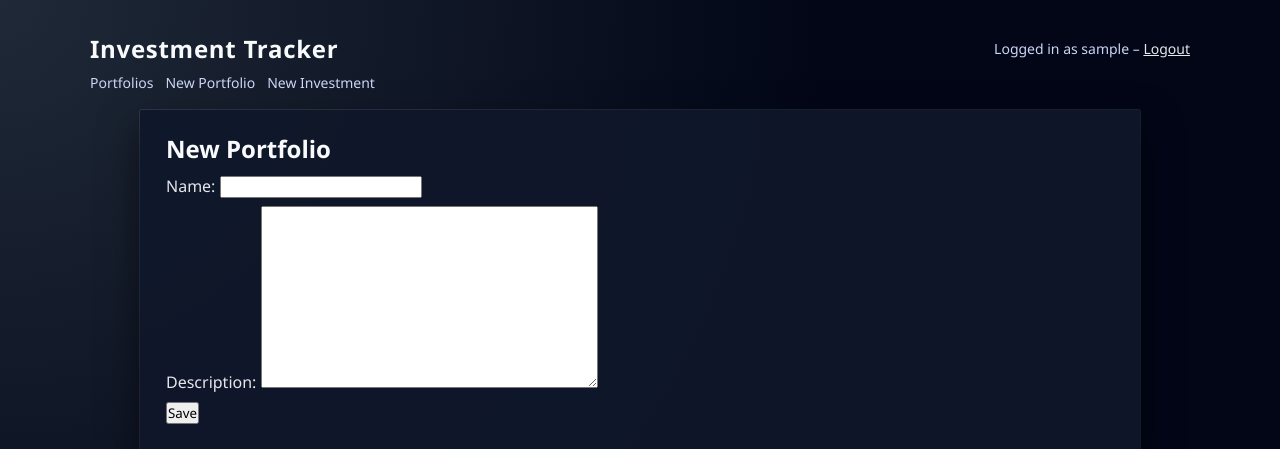
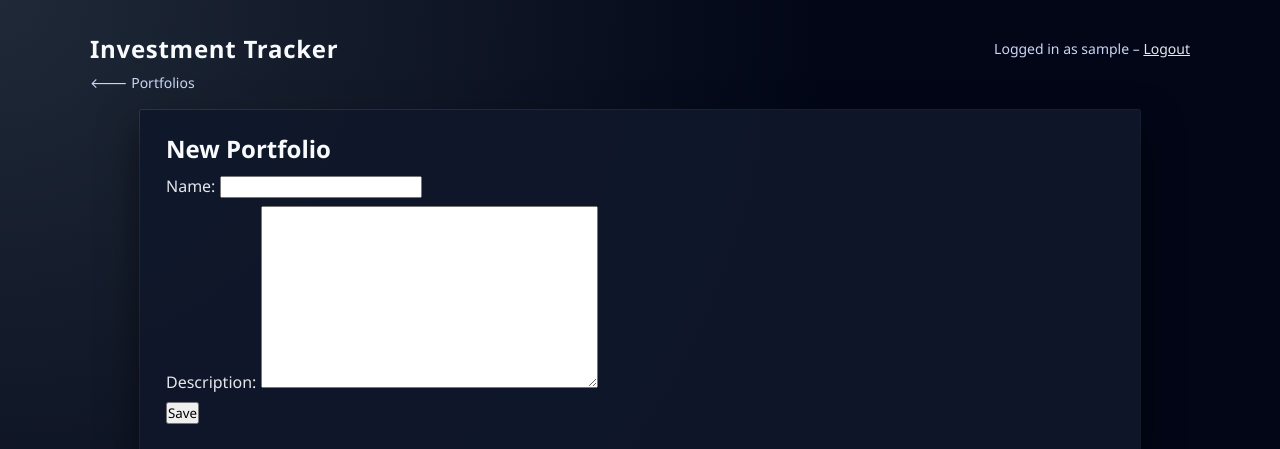
Before and after one commit to eece-4081-fall-2025/team_2_investment_tracker_app, a Django app: page /portfolio/new/ in a window 1280 px wide. Shown: the top 449 px of the page. Run offline with Django 5.2, Linux system fonts and the light colour scheme; the visitor is signed in with stand-in values (Sample User, id 1).

Commit message:
smoothed out the website by removing/altering buttons. looks cleaner.

```diff
--- a/portfolio/templates/portfolio/base.html
+++ b/portfolio/templates/portfolio/base.html
@@ -29,7 +29,7 @@
             margin-left: auto;
             margin-right: auto;
             position: relative;
-            z-index: 1; /* see line 17 */
+            z-index: 1;
             width: 100%;
             max-width: 1100px;
         }
@@ -181,9 +181,9 @@
             </div>
 
             <nav class="main-nav">
-                <a href="{% url 'portfolio-list' %}">Portfolios</a>
-                <a href="{% url 'portfolio-create' %}">New Portfolio</a>
-                <a href="{% url 'investment-create' %}">New Investment</a>
+              {% if request.resolver_match.url_name != 'portfolio-list' %}
+                <a href="{% url 'portfolio-list' %}">🡐 Portfolios</a>
+              {% endif %}
             </nav>
         </header>
 
--- a/portfolio/templates/portfolio/portfolio_detail.html
+++ b/portfolio/templates/portfolio/portfolio_detail.html
@@ -51,7 +51,7 @@
     <td>
       <a href="{% url 'investment-edit' inv.pk %}">Edit</a> |
       <a href="{% url 'investment-delete' inv.pk %}">Delete</a> |
-      <a href="{% url 'transaction-create' inv.pk %}">Add TX</a>
+      <a href="{% url 'transaction-create' inv.pk %}">Buy/Sell</a>
     </td>
   </tr>
   {% empty %}
```
